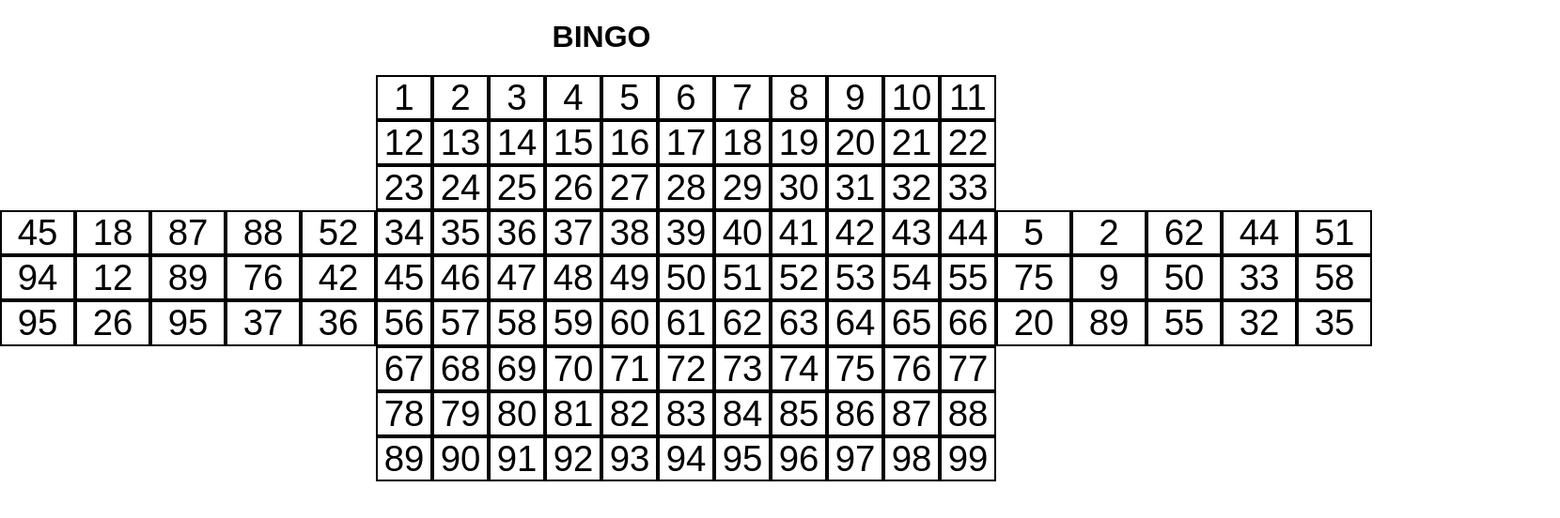
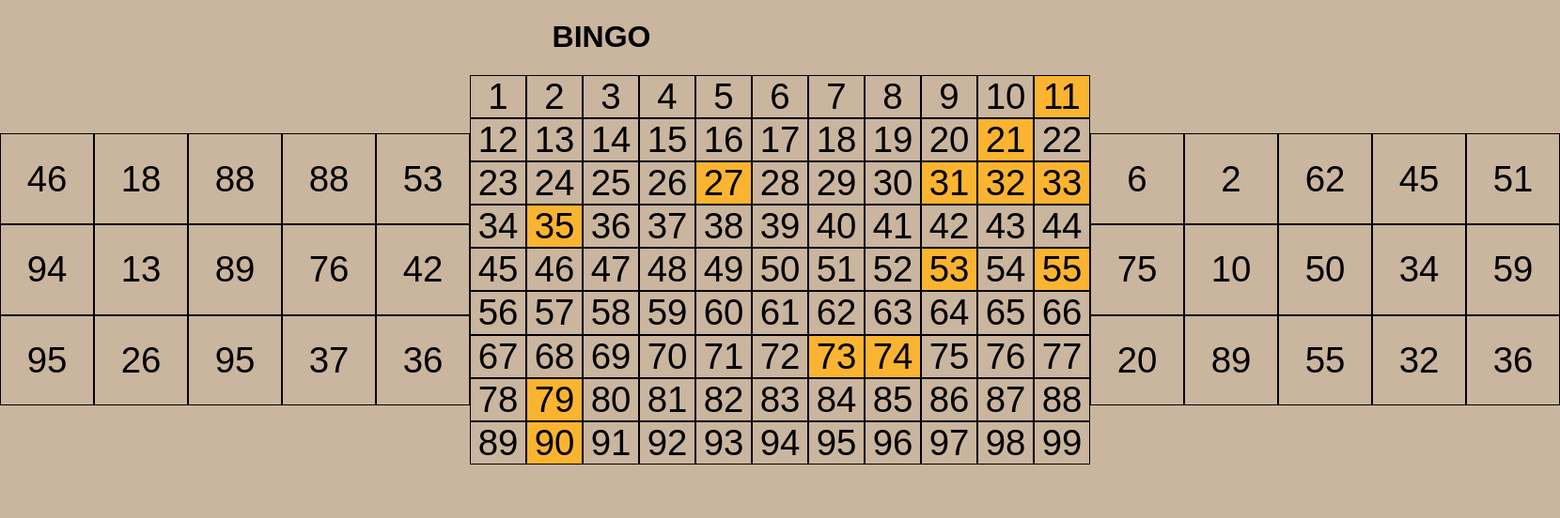
Before and after one commit to Adri-devnull/Bingo-Game, a website built with Vite: page src/index.html in a window 1280 px wide. Shown: the whole page at 94% size, 1660 px wide, since content can reach past the window. Built offline with nearby package versions, Linux system fonts and the light colour scheme; some packages are replaced by stand-ins of ours.

Commit message:
second-changes

```diff
--- a/src/css/style.css
+++ b/src/css/style.css
@@ -29,6 +29,7 @@ h1 {
 body {
   margin: 0;
   font-family: sans-serif;
+  background-color: rgb(202, 181, 159);
 }
 
 .boardgame {
@@ -40,7 +41,8 @@ body {
 
 .card-bingo {
   display: grid;
-  grid-template-columns: repeat(5, 80px);
+  grid-template-columns: repeat(5, 100px);
+  height: 290px;
 }
 
 .numbers-bingo {
@@ -53,10 +55,22 @@ body {
 }
 
 .cell {
-  border: 2px solid #000;
+  border: 1px solid #000;
   display: flex;
   align-items: center;
   justify-content: center;
   font-size: 2.4em;
   color: #000;
 }
+
+.green {
+  background-color: #85bf85;
+}
+
+.red {
+  background-color: #c27272;
+}
+
+.orange {
+  background-color: #fbb431;
+}
--- a/src/js/index.js
+++ b/src/js/index.js
@@ -1,13 +1,11 @@
 // ELEMENTOS DEL DOM
-const boardGameElement = document.getElementById('boardgame');
 const cardUserBingoElement = document.getElementById('user-card-bingo');
 const cardPcBingoElement = document.getElementById('pc-card-bingo');
 const numbersBingoElement = document.getElementById('numbers-bingo');
 
-
-// FUNCION PARA GENERAR NUMEROS ALEATORIOS
+// FUNCION PARA GENERAR NUMEROS ALEATORIOS DEL 1 AL 99
 const generateRandomNumbers = () => {
-    return Math.floor(Math.random() * 100);
+    return Math.floor(Math.random() * 99) + 1;
 }
 
 // FUNCION PARA PINTAR NUMEROS EN LA CARD DEL BINGO
@@ -17,16 +15,14 @@ const printCardBingo = (card) => {
     while (numbers < 15) {
         const cell = document.createElement('span');
         cell.classList.add('cell');
-        cell.textContent = generateRandomNumbers();
+        cell.dataset.id = generateRandomNumbers();
+        cell.textContent = cell.dataset.id;
         fragment.append(cell)
         numbers++
     }
     card.append(fragment);
     numbers = 0;
 }
-
-printCardBingo(cardUserBingoElement);
-printCardBingo(cardPcBingoElement);
 
 // ARRAY CON LOS 99 NUMEROS DEL BINGO
 const numbersToPlay = Array(100)
@@ -43,6 +39,50 @@ const printBingoNumbers = () => {
         fragment.append(cell);
     }
     numbersBingoElement.append(fragment);
+    printCardBingo(cardUserBingoElement);
+    printCardBingo(cardPcBingoElement);
 };
 
+// LLAMAMOS A LA FUNCION PARA PINTAR LOS NUMEROS DEL BINGO Y DE LOS CARTONES
 printBingoNumbers();
+
+let cardBingo = 0;
+const bingoRandomNumber = () => {
+    while (cardBingo < 15) {
+        const randomNumber = generateRandomNumbers();
+        const number = numbersToPlay[randomNumber];
+        const bingoNumbers = numbersBingoElement.getElementsByTagName('span');
+        // const spansUser = cardUserBingoElement.getElementsByTagName('span');
+
+        if (bingoNumbers[number].textContent) {
+            bingoNumbers[number].classList.add('orange')
+        }
+        cardBingo++
+    }
+}
+
+bingoRandomNumber();
+
+
+
+// // ARRAY CON LOS NUMEROS DEL CARTON DEL USUARIO Y DEL PC
+// const userNumbers = [];
+// const pcNumbers = [];
+
+// // FUNCION PARA OBTENER LOS NUMEROS DEL CARTON DEL USUARIO Y DEL PC
+// const cardContainBingoNumber = () => {
+//     const boxSpansUser = document.getElementById('user-card-bingo');
+//     const spansUser = boxSpansUser.getElementsByTagName('span');
+//     const boxSpansPc = document.getElementById('pc-card-bingo');
+//     const spansPc = boxSpansPc.getElementsByTagName('span');
+//     for (let i = 0; i < spansUser.length; i++) {
+//         userNumbers.push(spansUser[i].textContent);
+//     }
+//     for (let i = 0; i < spansPc.length; i++) {
+//         pcNumbers.push(spansPc[i].textContent);
+//     }
+// }
+
+// cardContainBingoNumber();
+// console.log(userNumbers);
+// console.log(pcNumbers);
```
